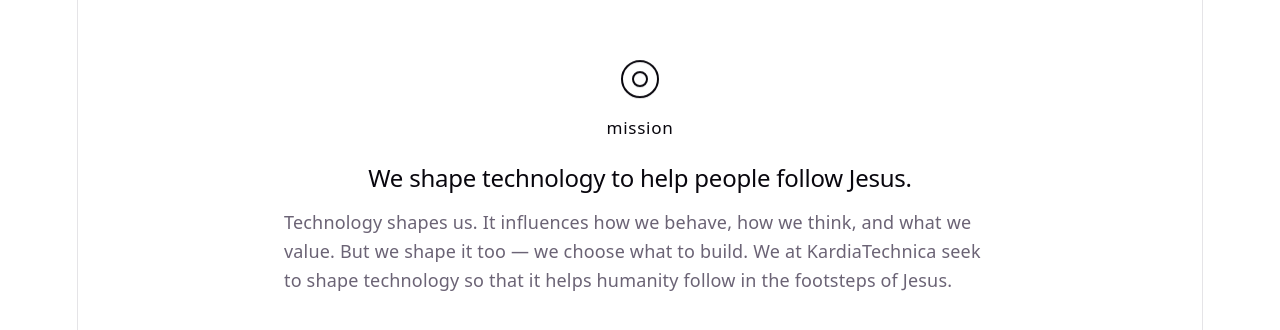
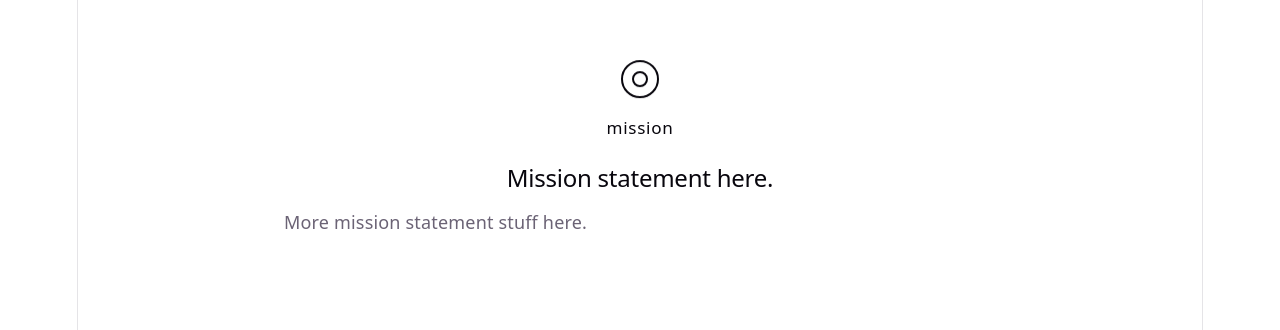
Before and after one commit to nbrawand/KardiaTechnica, a React (Vite) app: page /mission in a window 1280 px wide. Shown: the part 308-638 px from the top of the page. Built offline with nearby package versions, Linux system fonts and the light colour scheme.

Commit message:
blank mission statement

```diff
--- a/src/sections/Mission.tsx
+++ b/src/sections/Mission.tsx
@@ -4,14 +4,10 @@ function Mission() {
   return (
     <Page>
       <h2 style={{ textAlign: 'center' }}>
-        We shape technology to help people follow Jesus.
+        Mission statement here.
       </h2>
       <p>
-        Technology shapes us. It influences how we behave,
-        how we think, and what we value. But we shape it
-        too — we choose what to build.
-        We at KardiaTechnica seek to shape technology so that it
-        helps humanity follow in the footsteps of Jesus.
+        More mission statement stuff here.
       </p>
     </Page>
   )
```
